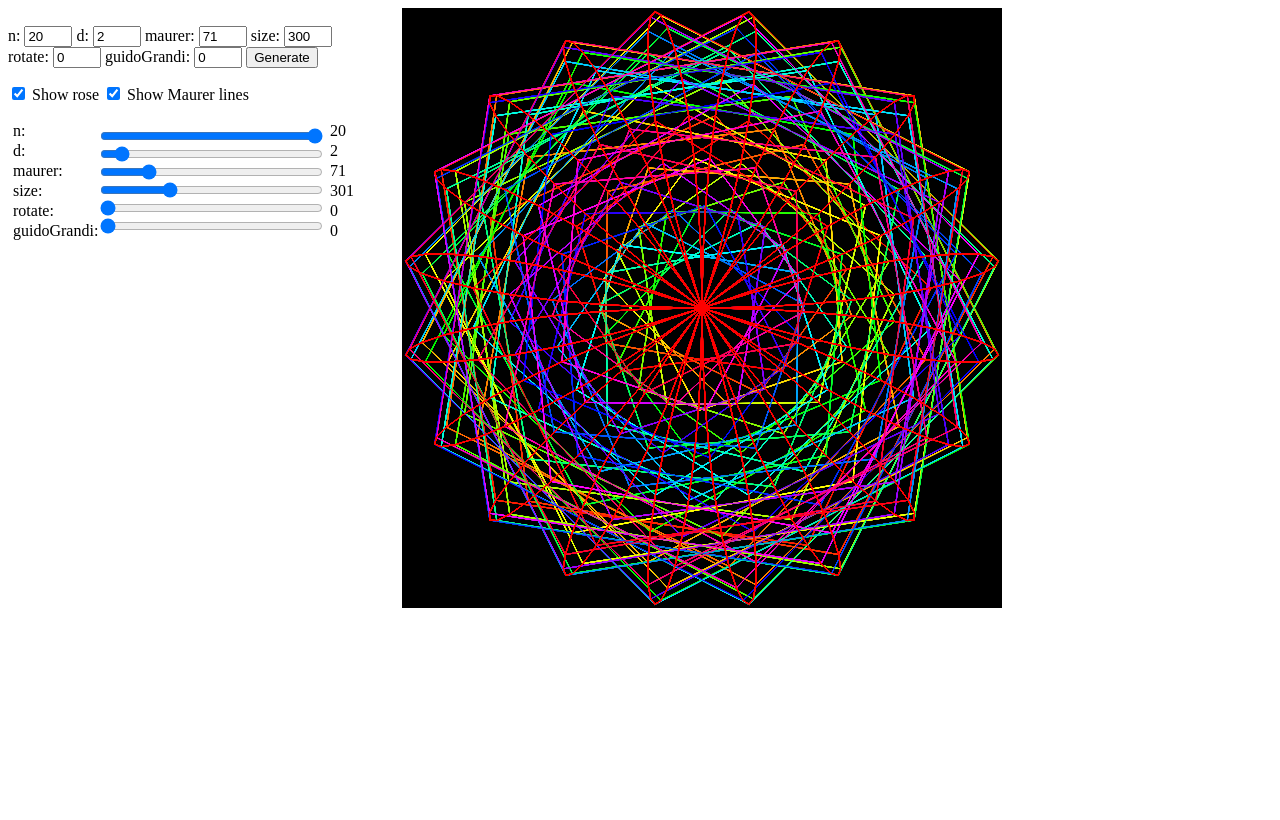
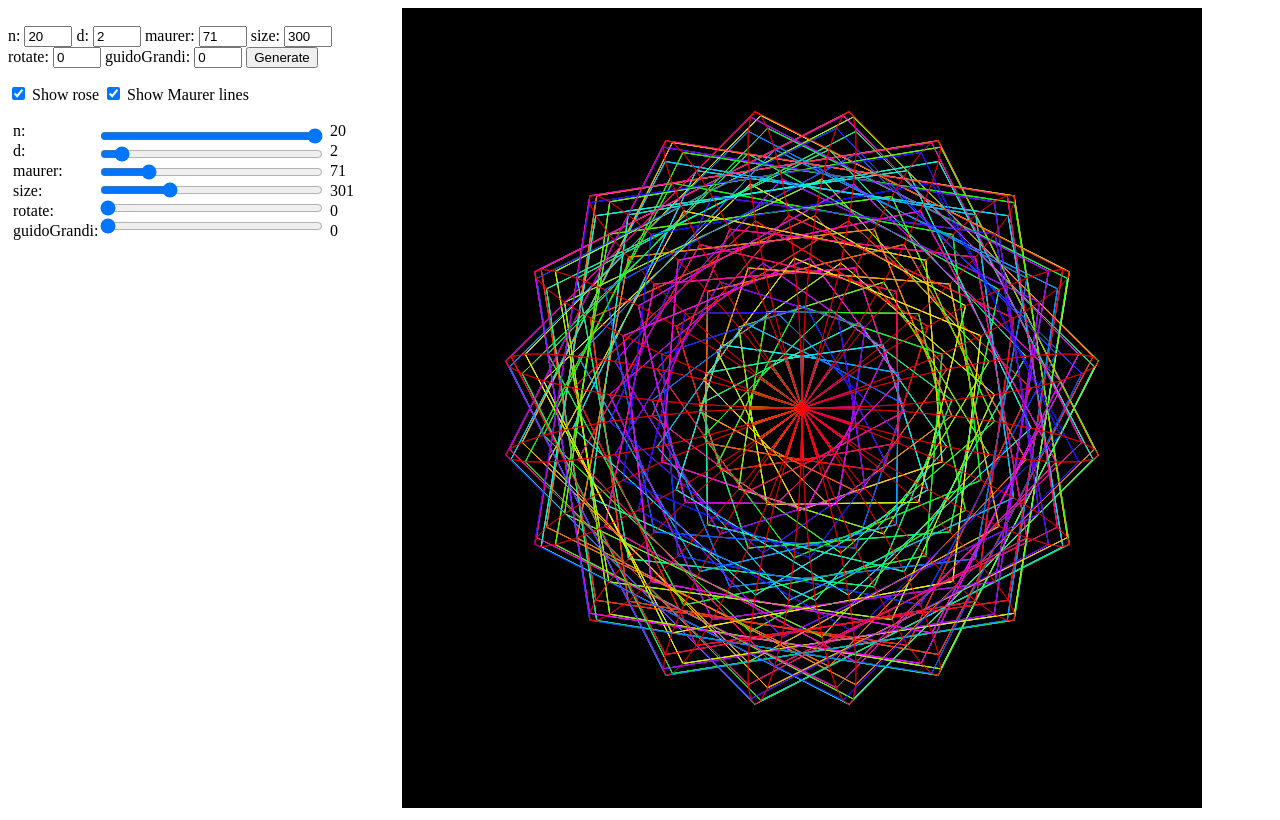
Before and after one commit to IgorKonovalov/Maurer_Rose, a plain HTML site: page index.html in a window 1280 px wide. Drawn offline with Linux system fonts and the light colour scheme.

Commit message:
lineplay

```diff
--- a/index.html
+++ b/index.html
@@ -8,7 +8,7 @@
   <title>Mathematical Rose</title>
 </head>
 <body>
-  <canvas id="rose" width="600" height="600" style="background-color: black;"></canvas>
+  <canvas id="rose" width="800" height="800" style="background-color: black;"></canvas>
   <div class="inputsContainer">
     <br>
     n: <input type="text" name="" value="20" id="n">
--- a/src/draw.js
+++ b/src/draw.js
@@ -20,7 +20,12 @@ function draw(n, d, maurer, k,size, rotate,gg) {
   // connecting rose on angle
   if (checkMaurer.checked) {
     for (let i = 0; i < 3600; i++) {
-      cx.strokeStyle = `hsl(${i}, 100%, 50%)`
+      if (i < 2000) {
+        cx.strokeStyle = `hsl(0, 0%, 50%)`
+      } else {
+        cx.strokeStyle = `hsl(${i}, 100%, 50%)`
+      }
+      cx.lineWidth = .5
       cx.beginPath();
       fi = (maurer * i) * Math.PI / 180;
       r = Math.sin(-k * fi-rotate) * (size) + Math.round(gg);
@@ -42,6 +47,7 @@ function draw(n, d, maurer, k,size, rotate,gg) {
   if (checkRose.checked) {
     cx.beginPath();
     cx.strokeStyle = 'red';
+    cx.lineWidth = .1
     for (let a = 0; a < 3600 * Math.ceil(d); a++) {
       deg = a * Math.PI / 180;
       r = Math.sin(-k * deg-rotate) * (size) + Math.round(gg);
```
